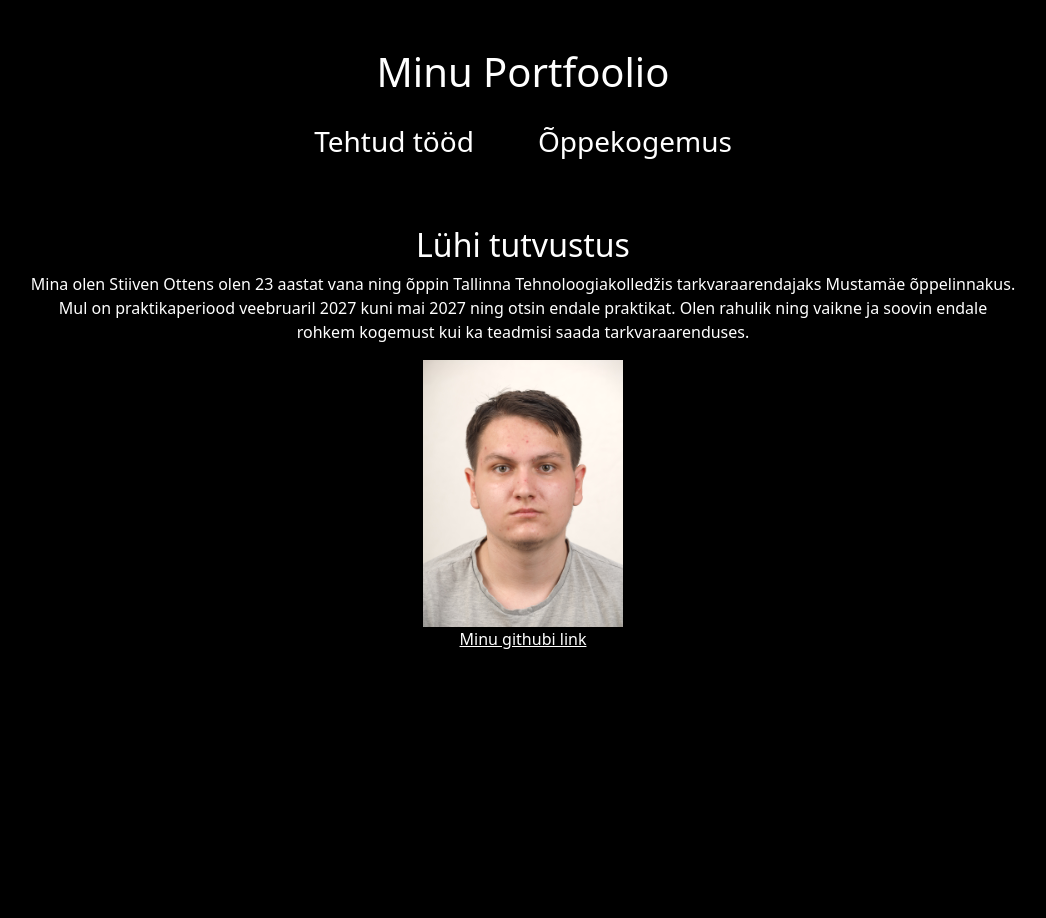
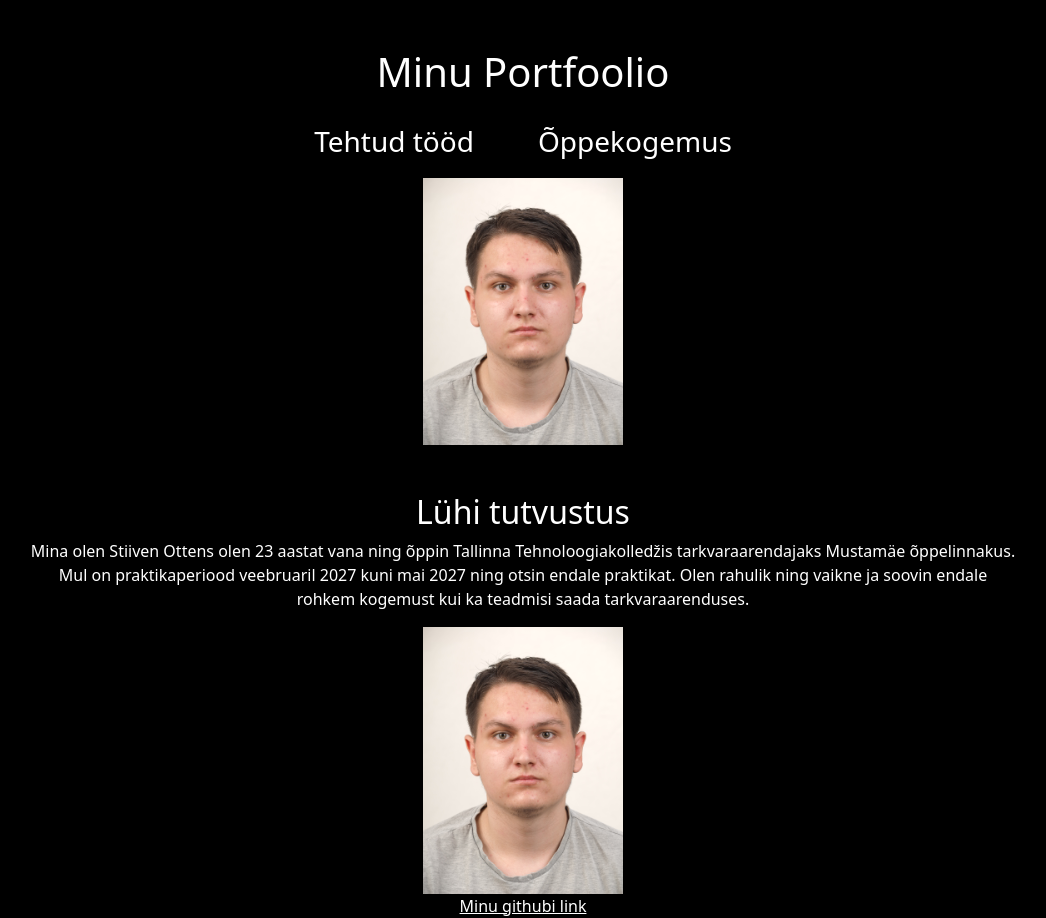
Before and after one commit to St11v3n/Stiiven_Ottens_Portfoolio, a website: page index.html in a window 1280 px wide. Shown: the whole page, without its empty margins (117-1163 px from the left). Before the commit the page ends 800 px from the top, so only its background shows below. Drawn offline with nearby package versions, Linux system fonts and the light colour scheme.

Commit message:
Lisasin oma pildi headerisse.

```diff
--- a/index.html
+++ b/index.html
@@ -20,6 +20,8 @@
                     <li class="nav-item"><a class="nav-link" href="./Õppekogemus/õppekogemus.html">Õppekogemus</a></li>
                 </ul>
             </nav>
+
+            <img src="./Pildid/P6300006.JPG"/>
         </div>
     </header>
 
```
